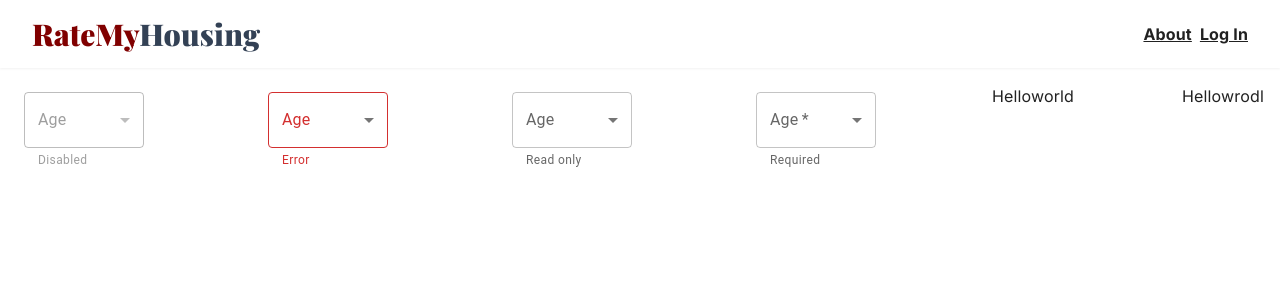
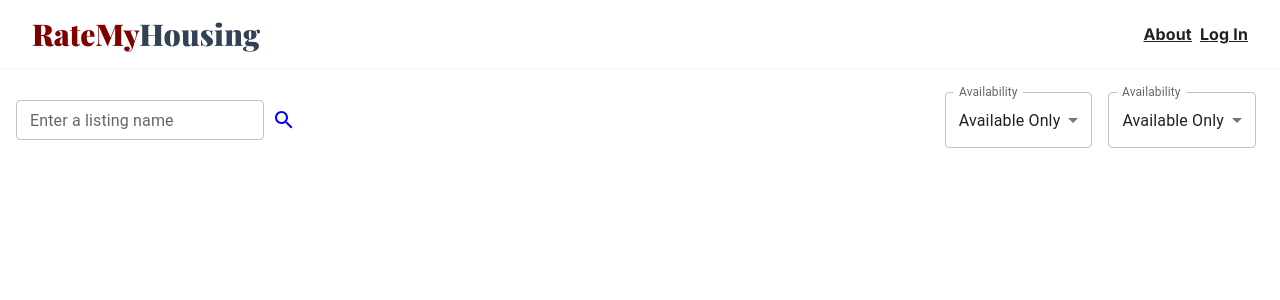
Before and after one commit to lwaldow/rate-my-housing, a Next.js app in the folder rate-my-housing/: page / in a window 1280 px wide. Shown: the top 300 px of the page. Built offline with nearby package versions, Linux system fonts and the light colour scheme.

Commit message:
Add filterbar elements and gitignore .next folder

```diff
--- a/rate-my-housing/components/Filterbar.tsx
+++ b/rate-my-housing/components/Filterbar.tsx
@@ -1,5 +1,8 @@
 'use client'
 
+import IconButton from "@mui/material/IconButton";
+import SearchIcon from "@mui/icons-material/Search";
+import TextField from "@mui/material/TextField";
 import FormControl from "@mui/material/FormControl";
 import FormHelperText from "@mui/material/FormHelperText";
 import InputLabel from "@mui/material/InputLabel";
@@ -7,91 +10,71 @@ import MenuItem from "@mui/material/MenuItem";
 import Select, { SelectChangeEvent } from "@mui/material/Select";
 import React from "react";
 
+
 export default function Filterbar() {
-    const [age, setAge] = React.useState('');
 
-    const handleChange = (event: SelectChangeEvent) => {
-        setAge(event.target.value);
+    const [searchQuery, setSearchQuery] = React.useState("");
+
+    const [availableOnly, setAvailableOnly] = React.useState<boolean>(true);
+
+    const handleFilterChangeAvailableOnly = (event: SelectChangeEvent) => {
+        setAvailableOnly(event.target.value === "true" ? true : false);
     };
 
+    interface SearchBarProps {
+        setSearchQuery: Function
+    }
+
+    const SearchBar = ({setSearchQuery}:SearchBarProps) => (
+        <form>
+          <TextField
+            id="search-bar"
+            className="text"
+            onChange={(e: React.ChangeEvent<HTMLInputElement>) => {
+              setSearchQuery(e.target.value);
+            }}
+            label="Enter a listing name"
+            variant="outlined"
+            placeholder="Search..."
+            size="small"
+          />
+          <IconButton type="submit" aria-label="search">
+            <SearchIcon style={{ fill: "blue" }} />
+          </IconButton>
+        </form>
+      );
+
     return (
-        <div className="flex justify-between border-gray-400 p-4">
-            <FormControl sx={{ m: 1, minWidth: 120 }} disabled>
-                <InputLabel id="demo-simple-select-disabled-label">Age</InputLabel>
+        <div className="flex justify-between items-center border-gray-400 p-4">
+            <SearchBar setSearchQuery={setSearchQuery}/>
+            <div className="flex items-center justify-end">
+                <FormControl sx={{ m: 1, minWidth: 120 }}>
+                    <InputLabel id="filter-select-available">Availability</InputLabel>
                     <Select
-                    labelId="demo-simple-select-disabled-label"
-                    id="demo-simple-select-disabled"
-                    value={age}
-                    label="Age"
-                    onChange={handleChange}
+                        labelId="filter-select-available"
+                        id="filter-select"
+                        value={availableOnly ? "true" : "false"}
+                        label="Availability"
+                        onChange={handleFilterChangeAvailableOnly}
                     >
-                    <MenuItem value="">
-                        <em>None</em>
-                    </MenuItem>
-                    <MenuItem value={10}>Ten</MenuItem>
-                    <MenuItem value={20}>Twenty</MenuItem>
-                    <MenuItem value={30}>Thirty</MenuItem>
+                        <MenuItem value={"true"}>Available Only</MenuItem>
+                        <MenuItem value={"false"}>All Listings</MenuItem>
                     </Select>
-                <FormHelperText>Disabled</FormHelperText>
-            </FormControl>
-            <FormControl sx={{ m: 1, minWidth: 120 }} error>
-                <InputLabel id="demo-simple-select-error-label">Age</InputLabel>
-                <Select
-                    labelId="demo-simple-select-error-label"
-                    id="demo-simple-select-error"
-                    value={age}
-                    label="Age"
-                    onChange={handleChange}
-                    renderValue={(value) => `⚠️  - ${value}`}
-                >
-                    <MenuItem value="">
-                        <em>None</em>
-                    </MenuItem>
-                    <MenuItem value={10}>Ten</MenuItem>
-                    <MenuItem value={20}>Twenty</MenuItem>
-                    <MenuItem value={30}>Thirty</MenuItem>
-                </Select>
-                <FormHelperText>Error</FormHelperText>
                 </FormControl>
                 <FormControl sx={{ m: 1, minWidth: 120 }}>
-                <InputLabel id="demo-simple-select-readonly-label">Age</InputLabel>
+                    <InputLabel id="filter-select-available">Availability</InputLabel>
                     <Select
-                    labelId="demo-simple-select-readonly-label"
-                    id="demo-simple-select-readonly"
-                    value={age}
-                    label="Age"
-                    onChange={handleChange}
-                    inputProps={{ readOnly: true }}
+                        labelId="filter-select-available"
+                        id="filter-select"
+                        value={availableOnly ? "true" : "false"}
+                        label="Availability"
+                        onChange={handleFilterChangeAvailableOnly}
                     >
-                    <MenuItem value="">
-                        <em>None</em>
-                    </MenuItem>
-                    <MenuItem value={10}>Ten</MenuItem>
-                    <MenuItem value={20}>Twenty</MenuItem>
-                    <MenuItem value={30}>Thirty</MenuItem>
+                        <MenuItem value={"true"}>Available Only</MenuItem>
+                        <MenuItem value={"false"}>All Listings</MenuItem>
                     </Select>
-                <FormHelperText>Read only</FormHelperText>
                 </FormControl>
-            <FormControl required sx={{ m: 1, minWidth: 120 }}>
-                <InputLabel id="demo-simple-select-required-label">Age</InputLabel>
-                <Select
-                    labelId="demo-simple-select-required-label"
-                    id="demo-simple-select-required"
-                    value={age}
-                    label="Age *"
-                    onChange={handleChange}
-                >
-                    <MenuItem value="">
-                        <em>None</em>
-                    </MenuItem>
-                    <MenuItem value={10}>Ten</MenuItem>
-                    <MenuItem value={20}>Twenty</MenuItem>
-                    <MenuItem value={30}>Thirty</MenuItem>
-                </Select>
-                <FormHelperText>Required</FormHelperText>
-            </FormControl>
-            <p>Helloworld</p>
-            <p>Hellowrodl</p>
+            </div>
         </div>
     )
 }
```
Also changed, not shown: 1 other file (tests, documents, lock files or other folders). Lines whose indentation alone changed are shown as unchanged.
